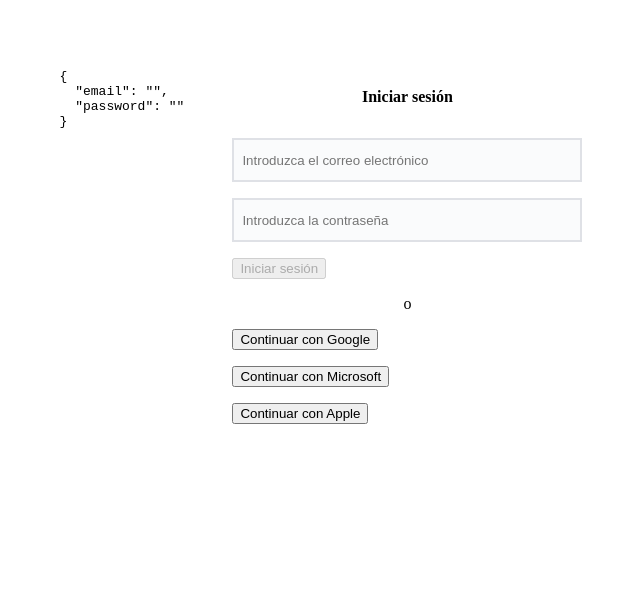
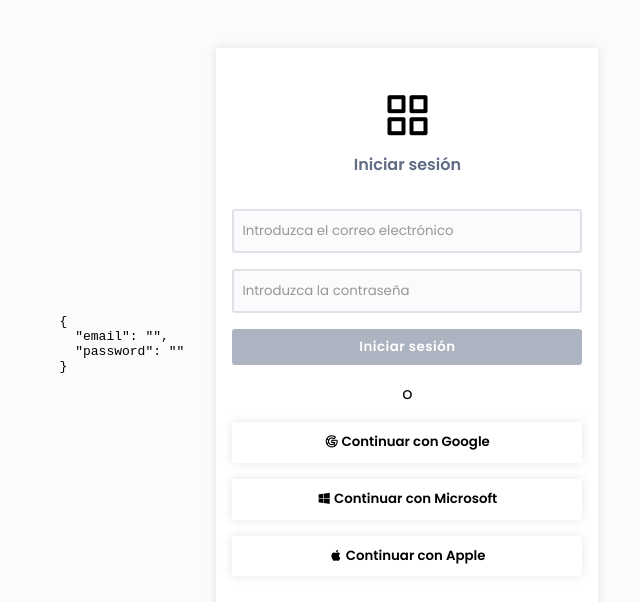
Before and after one commit to Cin-1/angular-curso, an Angular app: page /auth/login in a window 1280 px wide. Shown: the top 602 px of the page, without its empty margins (311-951 px from the left). Built offline with nearby package versions, Linux system fonts and the light colour scheme.

Commit message:
register component

```diff
--- a/src/app/modules/auth/auth-routing.module.ts
+++ b/src/app/modules/auth/auth-routing.module.ts
@@ -1,11 +1,16 @@
 import { NgModule } from '@angular/core';
 import { RouterModule, Routes } from '@angular/router';
 import { LoginComponent } from './page/login-page.component';
+import { RegisterFormComponent } from './components/register/register.component';
 
 const routes: Routes = [
   {
     path: 'login',
     component: LoginComponent,
+  },
+  {
+    path: 'register',
+    component: RegisterFormComponent,
   },
 ];
 
--- a/src/app/modules/auth/auth.module.ts
+++ b/src/app/modules/auth/auth.module.ts
@@ -5,9 +5,10 @@ import { AuthRoutingModule } from './auth-routing.module';
 import { LoginComponent } from './page/login-page.component';
 import { SharedModule } from '@shared/shared.module';
 import { ReactiveFormsModule } from '@angular/forms';
+import { RegisterFormComponent } from './components/register/register.component';
 
 @NgModule({
-  declarations: [LoginComponent],
+  declarations: [LoginComponent, RegisterFormComponent],
   imports: [CommonModule, AuthRoutingModule, SharedModule, ReactiveFormsModule],
 })
 export class AuthModule {}
--- /dev/null
+++ b/src/app/modules/auth/components/register/register.component.css
@@ -0,0 +1,40 @@
+.wrapper-login-form {
+    gap: 2rem;
+    padding: 3rem 0;
+}
+
+.logo {
+    height: 45px;
+}
+
+.logo-icon {
+    font-size: 3rem;
+}
+
+.login-form {
+    background-color: white;
+    padding: 2rem 1rem;
+    box-shadow: var(--box-shadow-1);
+    min-width: 350px;
+    min-height: 320px;
+    max-width: 500px;
+    flex-direction: column;
+}
+
+.login-form .form {
+    padding: 2rem 0;
+    width: 100%;
+    flex-direction: column;
+    gap: 1rem;
+    align-items: center;
+}
+
+
+.form-input input {
+    border: solid 2px #DFE1E6;
+    background-color: #FAFBFC;
+    height: 40px;
+    border-radius: var(--border-radius);
+    padding: 0 .5rem;
+    width: 100%;
+}
--- /dev/null
+++ b/src/app/modules/auth/components/register/register.component.html
@@ -0,0 +1,38 @@
+<div class="d-flex d-all-center">
+
+    <div class="login-form">
+        <div class="d-flex d-all-center ">
+            <i class="logo-icon uil uil-apps"></i>
+        </div>
+
+        <form [formGroup]="registerForm" class="form d-flex">
+            <div class="form-input ">
+                <input formControlName="email" type="text" placeholder="Introduzca el correo electrónico">
+            </div>
+            <div class="form-input">
+                <input formControlName="name" type="text" placeholder="Introduzca nombre">
+            </div>
+            <div class="form-input">
+                <input formControlName="lastName" type="text" placeholder="Introduzca Apellido">
+            </div>
+            <div class="form-input">
+                <input formControlName="phone" type="text" placeholder="Introduzca Telefono">
+            </div>
+            <div class="form-input">
+                <input formControlName="aboutMe" type="text" placeholder="Introduzca descripción">
+            </div>
+            <!-- <div class="form-input">
+            <input formControlName="password"
+            type="password" placeholder="Introduzca la contraseña">
+        </div>
+        <div class="form-input">
+            <input formControlName="passwordConfirm"
+            type="password" placeholder="Confirmar la contraseña">
+        </div> -->
+            <div class="form-input">
+                <button [disabled]="registerForm.invalid || registerForm.pending" class="btn-primary">Continuar</button>
+            </div>
+
+        </form>
+    </div>
+</div>
--- /dev/null
+++ b/src/app/modules/auth/components/register/register.component.ts
@@ -0,0 +1,80 @@
+import {
+  FormGroup,
+  FormControl,
+  Validators,
+  ValidatorFn,
+  AbstractControl,
+} from '@angular/forms';
+import { Component, OnInit } from '@angular/core';
+
+@Component({
+  selector: 'app-register-form',
+  templateUrl: './register.component.html',
+  styleUrls: ['./register.component.css'],
+})
+export class RegisterFormComponent implements OnInit {
+  registerForm: FormGroup = new FormGroup({});
+
+  //constructor(private authService: AuthTestService) {}
+
+  ngOnInit(): void {
+    this.registerForm = new FormGroup(
+      {
+        email: new FormControl('', {
+          validators: [Validators.required, Validators.email],
+          // asyncValidators: this.authService.uniqueEmailValidator(),
+          updateOn: 'blur',
+        }),
+        name: new FormControl('', [
+          Validators.required,
+          Validators.minLength(3),
+        ]),
+        lastName: new FormControl('', [
+          Validators.required,
+          Validators.minLength(3),
+        ]),
+        phone: new FormControl('', [
+          Validators.required,
+          Validators.minLength(3),
+        ]),
+        aboutMe: new FormControl('', [
+          Validators.required,
+          Validators.minLength(3),
+        ]),
+      },
+      {
+        validators: passwordMatchValidator,
+      }
+    );
+
+    this.registerForm.valueChanges.subscribe((res) => {
+      console.log('👌👌👌', res);
+    });
+  }
+
+  testLoaded(): void {
+    const mockData = {
+      email: 'test@test.com',
+      name: 'Leifer',
+      lastName: 'Mendez',
+      phone: '55555555',
+      aboutMe: 'Hola soy Angular developer',
+    };
+
+    this.registerForm.setValue(mockData);
+  }
+
+  testUploaded(): void {
+    const mockData = {
+      phone: '1-1111111',
+    };
+
+    this.registerForm.patchValue(mockData);
+  }
+}
+
+function passwordMatchValidator(formCurrent: AbstractControl | FormGroup): any {
+  const valuePassword = formCurrent.get('password')?.value;
+  const valuePasswordConfirm = formCurrent.get('passwordConfirm')?.value;
+  return valuePassword === valuePasswordConfirm ? null : { mismatch: true };
+}
--- a/src/index.html
+++ b/src/index.html
@@ -1,13 +1,21 @@
 <!doctype html>
 <html lang="en">
+
 <head>
   <meta charset="utf-8">
-  <title>TodoApp</title>
+  <title>Todoapp</title>
   <base href="/">
   <meta name="viewport" content="width=device-width, initial-scale=1">
   <link rel="icon" type="image/x-icon" href="favicon.ico">
+  <link rel="preconnect" href="https://fonts.googleapis.com">
+  <link rel="preconnect" href="https://fonts.gstatic.com" crossorigin>
+  <link href="https://fonts.googleapis.com/css2?family=Poppins:wght@100;200;300;400;500;600&display=swap"
+    rel="stylesheet">
+  <link rel="stylesheet" href="https://unicons.iconscout.com/release/v4.0.0/css/line.css">
 </head>
+
 <body>
   <app-root></app-root>
 </body>
+
 </html>
--- a/src/styles.css
+++ b/src/styles.css
@@ -1 +1,95 @@
 /* You can add global styles to this file, and also import other style files */
+/* You can add global styles to this file, and also import other style files */
+/* You can add global styles to this file, and also import other style files */
+
+:root {
+    --color-1: #026AA7;
+    --color-2: #E4F0F6;
+    --color-3: #FAFBFC;
+    --color-4: #5E6C84;
+    --color-5: #4ca03b;
+    --font-family-1: 'Poppins', sans-serif;
+    --box-shadow-1: rgb(0 0 0 / 10%) 0 0 10px;
+    --font-size-1: 1rem;
+    --font-size-2: 1.2rem;
+    --border-radius: 3px
+}
+
+html,
+body {
+    margin: 0;
+    padding: 0;
+    background-color: var(--color-3);
+    font-family: var(--font-family-1);
+}
+
+input,
+button {
+    font-family: var(--font-family);
+}
+
+button {
+    cursor: pointer;
+    border: 0;
+    background-color: transparent;
+}
+
+.btn-primary {
+    width: 100%;
+    color: white;
+    border-radius: var(--border-radius);
+    background-color: var(--color-5);
+    padding: .5rem;
+    font-weight: 600;
+    letter-spacing: .5px;
+}
+
+.btn-default {
+    width: 100%;
+    padding: .65rem;
+    font-weight: 600;
+    box-shadow: var(--box-shadow-1);
+}
+
+
+button:disabled {
+    opacity: .5;
+    background-color: var(--color-4);
+}
+
+.d-flex {
+    display: flex;
+}
+
+.d-grid {
+    display: grid;
+}
+
+.d-all-center {
+    align-items: center;
+    align-content: center;
+    justify-content: center;
+}
+
+.text-center {
+    text-align: center;
+}
+
+.text-label {
+    font-weight: 600;
+    color: var(--color-4);
+    font-size: 16px;
+}
+
+.form-input {
+    width: 100%;
+    display: flex;
+}
+
+.form-input input::placeholder {
+    color: rgba(0, 0, 0, .4)
+}
+
+input.ng-invalid.ng-touched {
+    border-color: tomato
+}
```
